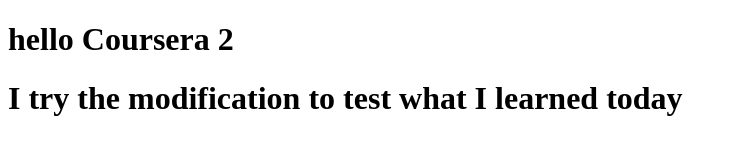
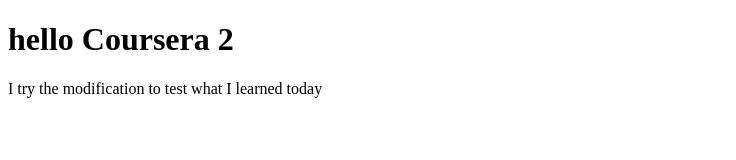
Before and after one commit to AhoiCapitan/Coursera-Test, a plain HTML site: page site/index.html in a window 1280 px wide. Shown: the whole page, without its empty margins (0-736 px from the left). Drawn offline with Linux system fonts and the light colour scheme.

Commit message:
Update index.html

```diff
--- a/site/index.html
+++ b/site/index.html
@@ -8,6 +8,6 @@
 </head>
 <body>
     <h1>hello Coursera 2</h1>
-    <h1>I try the modification to test what I learned today</h1>
+    <p>I try the modification to test what I learned today</p>
 </body>
 </html>
```
